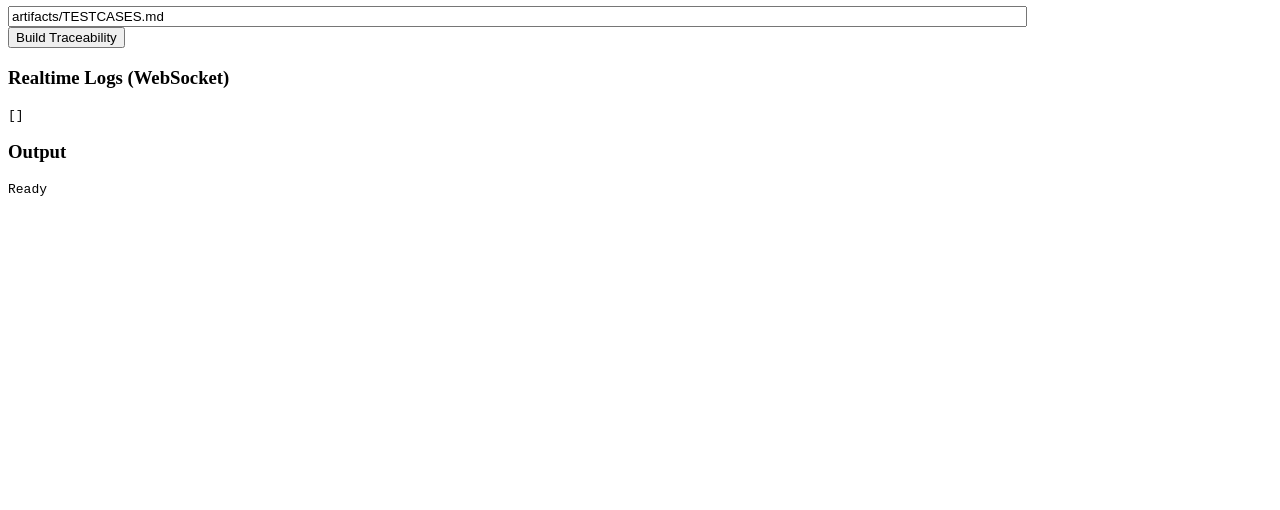
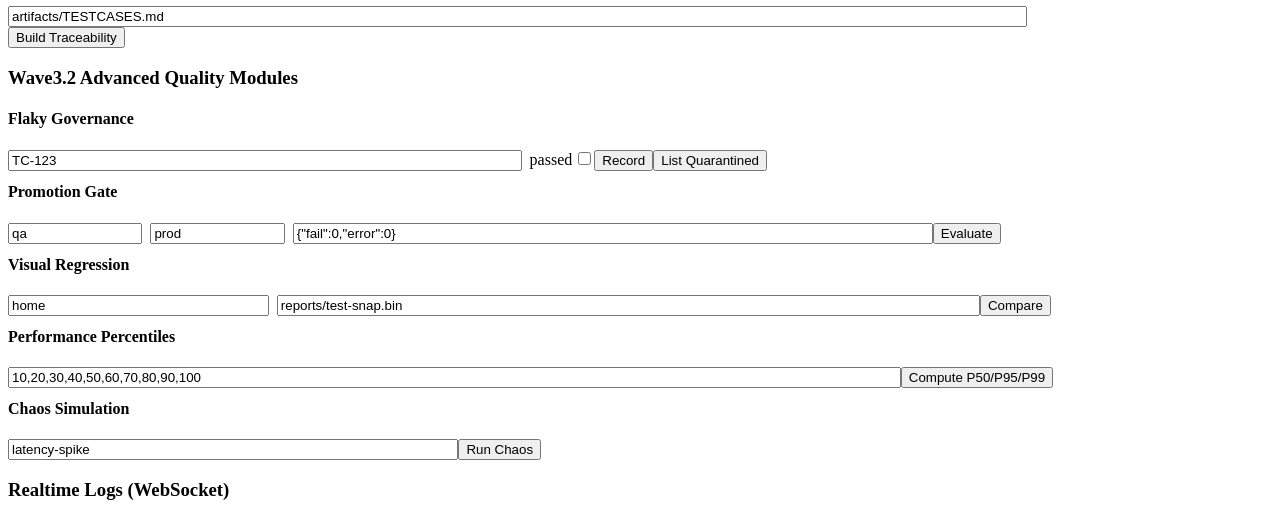
Before and after one commit to forgerajesh/beautiful-ai-studio, a React (Vite) app in the folder projects/testops-platform/ui-react/: page / in a window 1280 px wide. Shown: the part 1272-1782 px from the top of the page. Before the commit the page ends 1482 px from the top, so only its background shows below. Built offline with nearby package versions, Linux system fonts and the light colour scheme; no server answers; the HTML template or start-up script is replaced by a standard one.

Commit message:
Add Wave3.2 React dashboard panel for flaky governance, promotion gates, visual regression, performance percentiles, and chaos simulation

```diff
--- a/projects/testops-platform/ui-react/src/App.jsx
+++ b/projects/testops-platform/ui-react/src/App.jsx
@@ -6,6 +6,7 @@ import {
   createJiraIssue, createTestRailRun, generateArtifacts,
   getWave3Executive, getWave3Trends, listWave3Checkpoints, approveWave3Checkpoint,
   validateContract, buildTraceability,
+  recordFlaky, listFlaky, evalPromotion, compareVisual, perfPercentiles, runChaos,
 } from './api'
 
 export default function App() {
@@ -29,6 +30,15 @@ export default function App() {
   const [contractPath, setContractPath] = useState('requirements/sample-contract.json')
   const [traceReqPath, setTraceReqPath] = useState('requirements/requirements.json')
   const [traceTestsPath, setTraceTestsPath] = useState('artifacts/TESTCASES.md')
+  const [flakyTestId, setFlakyTestId] = useState('TC-123')
+  const [flakyPassed, setFlakyPassed] = useState(false)
+  const [promotionFrom, setPromotionFrom] = useState('qa')
+  const [promotionTo, setPromotionTo] = useState('prod')
+  const [promotionCounts, setPromotionCounts] = useState('{"fail":0,"error":0}')
+  const [visualName, setVisualName] = useState('home')
+  const [visualPath, setVisualPath] = useState('reports/test-snap.bin')
+  const [perfSamples, setPerfSamples] = useState('10,20,30,40,50,60,70,80,90,100')
+  const [chaosScenario, setChaosScenario] = useState('latency-spike')
 
   const wsUrl = useMemo(() => {
     const proto = window.location.protocol === 'https:' ? 'wss' : 'ws'
@@ -131,6 +141,39 @@ export default function App() {
 
   const onBuildTraceability = async () => {
     const res = await buildTraceability({ requirements_path: traceReqPath, tests_path: traceTestsPath })
+    setOutput(JSON.stringify(res, null, 2))
+  }
+
+  const onRecordFlaky = async () => {
+    const res = await recordFlaky(flakyTestId, flakyPassed)
+    setOutput(JSON.stringify(res, null, 2))
+  }
+
+  const onListFlaky = async () => {
+    const res = await listFlaky()
+    setOutput(JSON.stringify(res, null, 2))
+  }
+
+  const onEvaluatePromotion = async () => {
+    let counts = {}
+    try { counts = JSON.parse(promotionCounts) } catch {}
+    const res = await evalPromotion({ from: promotionFrom, to: promotionTo, counts })
+    setOutput(JSON.stringify(res, null, 2))
+  }
+
+  const onCompareVisual = async () => {
+    const res = await compareVisual(visualName, visualPath)
+    setOutput(JSON.stringify(res, null, 2))
+  }
+
+  const onPerfPercentiles = async () => {
+    const samples = perfSamples.split(',').map(x => parseInt(x.trim(), 10)).filter(x => !Number.isNaN(x))
+    const res = await perfPercentiles(samples)
+    setOutput(JSON.stringify(res, null, 2))
+  }
+
+  const onRunChaos = async () => {
+    const res = await runChaos(chaosScenario)
     setOutput(JSON.stringify(res, null, 2))
   }
 
@@ -288,6 +331,36 @@ export default function App() {
         <button onClick={onBuildTraceability}>Build Traceability</button>
       </Card>
 
+      <Card title="Wave3.2 Advanced Quality Modules">
+        <h4>Flaky Governance</h4>
+        <input value={flakyTestId} onChange={(e) => setFlakyTestId(e.target.value)} style={{ width: '40%' }} />
+        <label style={{ marginLeft: 8 }}>
+          passed
+          <input type="checkbox" checked={flakyPassed} onChange={(e) => setFlakyPassed(e.target.checked)} style={{ marginLeft: 6 }} />
+        </label>
+        <button onClick={onRecordFlaky}>Record</button>
+        <button onClick={onListFlaky}>List Quarantined</button>
+
+        <h4 style={{ marginTop: 12 }}>Promotion Gate</h4>
+        <input value={promotionFrom} onChange={(e) => setPromotionFrom(e.target.value)} style={{ width: '10%' }} />
+        <input value={promotionTo} onChange={(e) => setPromotionTo(e.target.value)} style={{ width: '10%', marginLeft: 8 }} />
+        <input value={promotionCounts} onChange={(e) => setPromotionCounts(e.target.value)} style={{ width: '50%', marginLeft: 8 }} />
+        <button onClick={onEvaluatePromotion}>Evaluate</button>
+
+        <h4 style={{ marginTop: 12 }}>Visual Regression</h4>
+        <input value={visualName} onChange={(e) => setVisualName(e.target.value)} style={{ width: '20%' }} />
+        <input value={visualPath} onChange={(e) => setVisualPath(e.target.value)} style={{ width: '55%', marginLeft: 8 }} />
+        <button onClick={onCompareVisual}>Compare</button>
+
+        <h4 style={{ marginTop: 12 }}>Performance Percentiles</h4>
+        <input value={perfSamples} onChange={(e) => setPerfSamples(e.target.value)} style={{ width: '70%' }} />
+        <button onClick={onPerfPercentiles}>Compute P50/P95/P99</button>
+
+        <h4 style={{ marginTop: 12 }}>Chaos Simulation</h4>
+        <input value={chaosScenario} onChange={(e) => setChaosScenario(e.target.value)} style={{ width: '35%' }} />
+        <button onClick={onRunChaos}>Run Chaos</button>
+      </Card>
+
       <Card title="Realtime Logs (WebSocket)">
         <pre>{JSON.stringify(logs.slice(-20), null, 2)}</pre>
       </Card>
--- a/projects/testops-platform/ui-react/src/api.js
+++ b/projects/testops-platform/ui-react/src/api.js
@@ -62,3 +62,25 @@ export const approveWave3Checkpoint = (checkpoint_id, actor = 'ui-approver') =>
     method: 'POST',
     body: JSON.stringify({ checkpoint_id, actor }),
   })
+
+export const recordFlaky = (test_id, passed) => api('/wave3.2/flaky/record', {
+  method: 'POST',
+  body: JSON.stringify({ test_id, passed }),
+})
+export const listFlaky = () => api('/wave3.2/flaky/list')
+export const evalPromotion = (payload) => api('/wave3.2/promotion/evaluate', {
+  method: 'POST',
+  body: JSON.stringify(payload),
+})
+export const compareVisual = (name, current_path) => api('/wave3.2/visual/compare', {
+  method: 'POST',
+  body: JSON.stringify({ name, current_path }),
+})
+export const perfPercentiles = (samples_ms) => api('/wave3.2/performance/percentiles', {
+  method: 'POST',
+  body: JSON.stringify({ samples_ms }),
+})
+export const runChaos = (scenario) => api('/wave3.2/chaos/run', {
+  method: 'POST',
+  body: JSON.stringify({ scenario }),
+})
```
